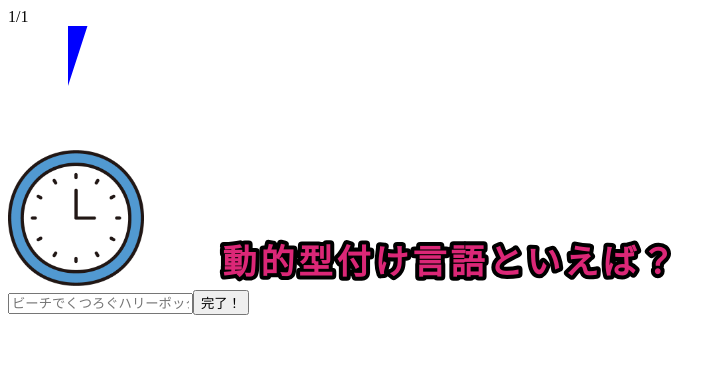
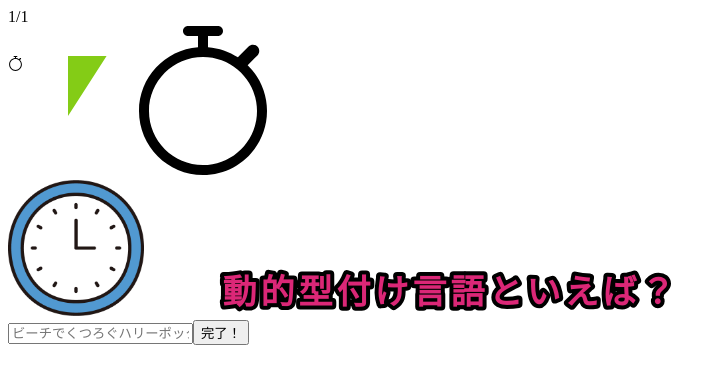
Before and after one commit to saezuri510/hackz-katayaburi, a Next.js app: page /theme in a window 1280 px wide. Shown: the top 384 px of the page, without its empty margins (0-726 px from the left). Built offline with nearby package versions, Linux system fonts and the light colour scheme.

Commit message:
feat: Timerを改善しました

```diff
--- /dev/null
+++ b/src/components/icons/CircularProgress/index.tsx
@@ -0,0 +1,36 @@
+interface CircularProgressPercentage {
+  count: number;
+}
+
+function CircularProgress({ count }: CircularProgressPercentage) {
+  const radius = 50;
+  const circumference = 2 * Math.PI * radius;
+  const offset = (count / 1200) * circumference;
+  return (
+    <svg
+      className="absolute left-[15px] top-[22px] z-[-1] rounded-full border border-black"
+      height="120"
+      width="120"
+    >
+      <path
+        clip-rule="evenodd"
+        d="M5.49998 0.5C5.49998 0.223858 5.72383 0 5.99998 0H7.49998H8.99998C9.27612 0 9.49998 0.223858 9.49998 0.5C9.49998 0.776142 9.27612 1 8.99998 1H7.99998V2.11922C9.09832 2.20409 10.119 2.56622 10.992 3.13572C11.0116 3.10851 11.0336 3.08252 11.058 3.05806L12.058 2.05806C12.3021 1.81398 12.6978 1.81398 12.9419 2.05806C13.186 2.30214 13.186 2.69786 12.9419 2.94194L11.967 3.91682C13.1595 5.07925 13.9 6.70314 13.9 8.49998C13.9 12.0346 11.0346 14.9 7.49998 14.9C3.96535 14.9 1.09998 12.0346 1.09998 8.49998C1.09998 5.13361 3.69904 2.3743 6.99998 2.11922V1H5.99998C5.72383 1 5.49998 0.776142 5.49998 0.5ZM2.09998 8.49998C2.09998 5.51764 4.51764 3.09998 7.49998 3.09998C10.4823 3.09998 12.9 5.51764 12.9 8.49998C12.9 11.4823 10.4823 13.9 7.49998 13.9C4.51764 13.9 2.09998 11.4823 2.09998 8.49998ZM7.49998 8.49998V4.09998C5.06992 4.09998 3.09998 6.06992 3.09998"
+        fill="currentColor"
+        fill-rule="evenodd"
+      />
+      <circle
+        cx="60"
+        cy="60"
+        fill="transparent"
+        r={radius}
+        stroke={count > 899 ? "rgb(253 224 71)" : "rgb(132 204 22)"}
+        strokeDasharray={circumference}
+        strokeDashoffset={circumference - offset}
+        strokeWidth="100"
+        transform="rotate(-90 60 60)"
+      />
+    </svg>
+  );
+}
+
+export default CircularProgress;
--- a/src/components/icons/Timer/index.tsx
+++ /dev/null
@@ -1,26 +0,0 @@
-interface CircularProgressPercentage {
-  count: number;
-}
-
-function CircularProgress({ count }: CircularProgressPercentage) {
-  const radius = 50;
-  const circumference = 2 * Math.PI * radius;
-  const offset = (count / 100) * circumference;
-  return (
-    <svg className="rounded-full border border-black bg-white" height="120" width="120">
-      <circle
-        cx="60"
-        cy="60"
-        fill="transparent"
-        r={radius}
-        stroke="blue"
-        strokeDasharray={circumference}
-        strokeDashoffset={circumference - offset}
-        strokeWidth="100"
-        transform="rotate(-90 60 60)"
-      />
-    </svg>
-  );
-}
-
-export default CircularProgress;
--- /dev/null
+++ b/src/components/layouts/Timer/index.tsx
@@ -0,0 +1,22 @@
+import Image from "next/image";
+
+import CircularProgress from "@/components/icons/CircularProgress";
+
+type Props = {
+  count: number;
+};
+
+export const Timer = ({ count }: Props) => {
+  return (
+    <div className="relative h-[150px] w-[150px]">
+      <CircularProgress count={count} />
+      <Image
+        alt="lap-timer"
+        className="absolute"
+        height={150}
+        src="/svgs/lap-timer-frame.svg"
+        width={150}
+      />
+    </div>
+  );
+};
--- a/src/components/pages/Answer/index.tsx
+++ b/src/components/pages/Answer/index.tsx
@@ -1,6 +1,6 @@
 import React, { useEffect, useState } from "react";
 
-import CircularProgress from "@/components/icons/Timer";
+import CircularProgress from "@/components/icons/CircularProgress";
 import { GameFrame } from "@/components/layouts/GameFrame";
 import { MainLayout } from "@/components/layouts/MainLayout";
 import NumberPeople from "@/components/layouts/NumberPeople";
--- a/src/components/pages/Theme/index.tsx
+++ b/src/components/pages/Theme/index.tsx
@@ -3,10 +3,10 @@ import Image from "next/image";
 import React, { useEffect, useState } from "react";
 
 import { FrameText } from "@/components/icons/FrameText";
-import CircularProgress from "@/components/icons/Timer";
 import { GameFrame } from "@/components/layouts/GameFrame";
 import { MainLayout } from "@/components/layouts/MainLayout";
 import NumberPeople from "@/components/layouts/NumberPeople";
+import { Timer } from "@/components/layouts/Timer";
 import { PopButton } from "@/components/ui/domain/PopButton";
 import { PopInput } from "@/components/ui/domain/PopInput";
 
@@ -16,12 +16,12 @@ export const ThemePage: NextPage = () => {
   useEffect(() => {
     const timer = setInterval(() => {
       setCount((prev) => {
-        if (count <= 60) {
+        if (count <= 1199) {
           return prev + 1;
         }
         return prev;
       });
-    }, 1000);
+    }, 50);
     return () => {
       clearInterval(timer);
     };
@@ -33,7 +33,7 @@ export const ThemePage: NextPage = () => {
         <>
           <div className="flex w-[768px] justify-between">
             <NumberPeople />
-            <CircularProgress count={count} />
+            <Timer count={count} />
           </div>
           <div className="flex flex-col items-center justify-center space-y-[16px] pb-[64px]">
             <Image alt="image" height={136} src="/image/clock.png" width={136} />
```
Also changed, not shown: public/svgs/lap-timer-frame.svg (added).
